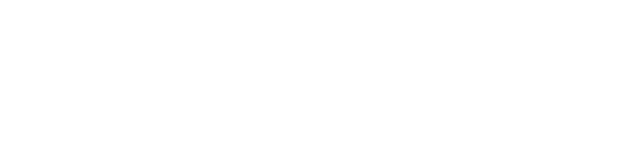
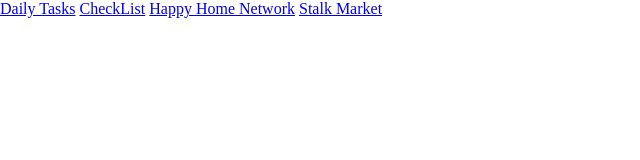
Before and after one commit to PaulGlorioso/ajax-project, a website: page index.html in a window 1280 px wide. Shown: the whole page, without its empty margins (0-640 px from the left). Drawn offline with Linux system fonts and the light colour scheme.

Commit message:
Added nav element with an anchor tag for each feature

```diff
--- a/index.html
+++ b/index.html
@@ -11,6 +11,12 @@
 </head>
 <body>
   <header>
+    <nav>
+      <a href="#">Daily Tasks</a>
+      <a href="#">CheckList</a>
+      <a href="#">Happy Home Network</a>
+      <a href="#">Stalk Market</a>
+    </nav>
   </header>
   <main>
   </main>
```
